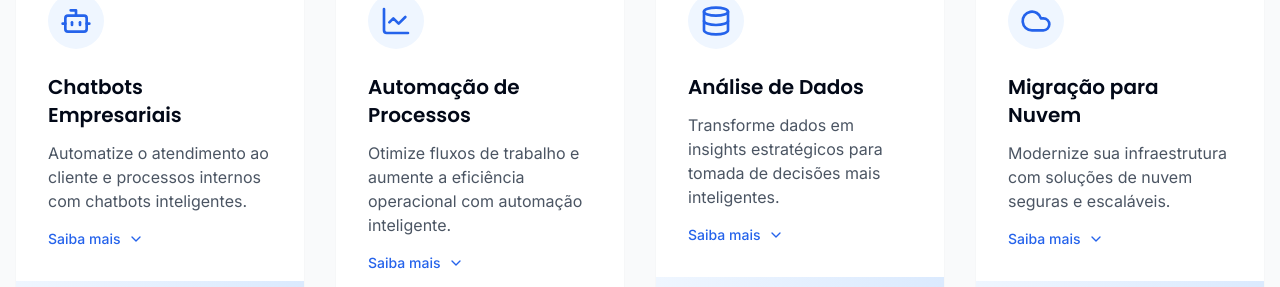
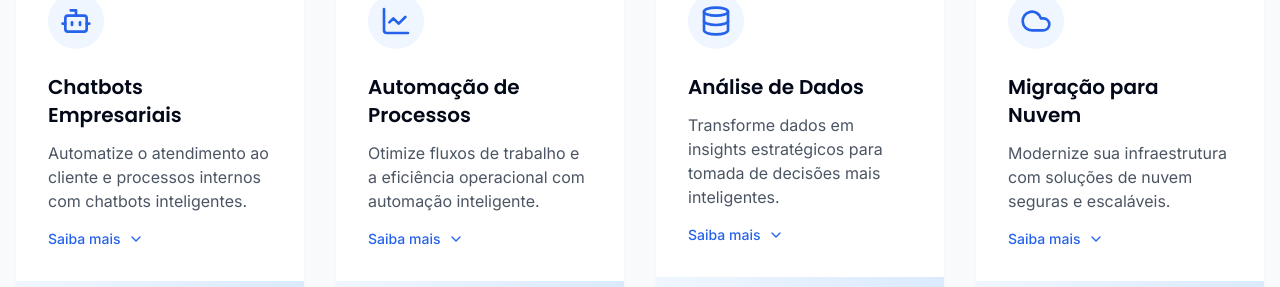
Before and after one commit to AugustoPerin/RochaPerin, a Next.js app: page / in a window 1280 px wide. Shown: the part 1125-1412 px from the top of the page. Built offline with nearby package versions, Linux system fonts and the light colour scheme.

Commit message:
fix home page

```diff
--- a/app/page.tsx
+++ b/app/page.tsx
@@ -22,7 +22,7 @@ export default function Home() {
     {
       icon: <LineChart className="text-blue-600 w-8 h-8" />,
       title: "Automação de Processos",
-      description: "Otimize fluxos de trabalho e aumente a eficiência operacional com automação inteligente.",
+      description: "Otimize fluxos de trabalho e a eficiência operacional com automação inteligente.",
       details:
         "Eliminamos tarefas repetitivas, reduzimos erros humanos e aceleramos processos com nossas soluções de automação. Desde agendamentos e cotações até rastreamento de pedidos e gestão de eventos, nossas soluções são personalizadas para as necessidades específicas do seu negócio.",
       link: "/servicos/automacao",
```
